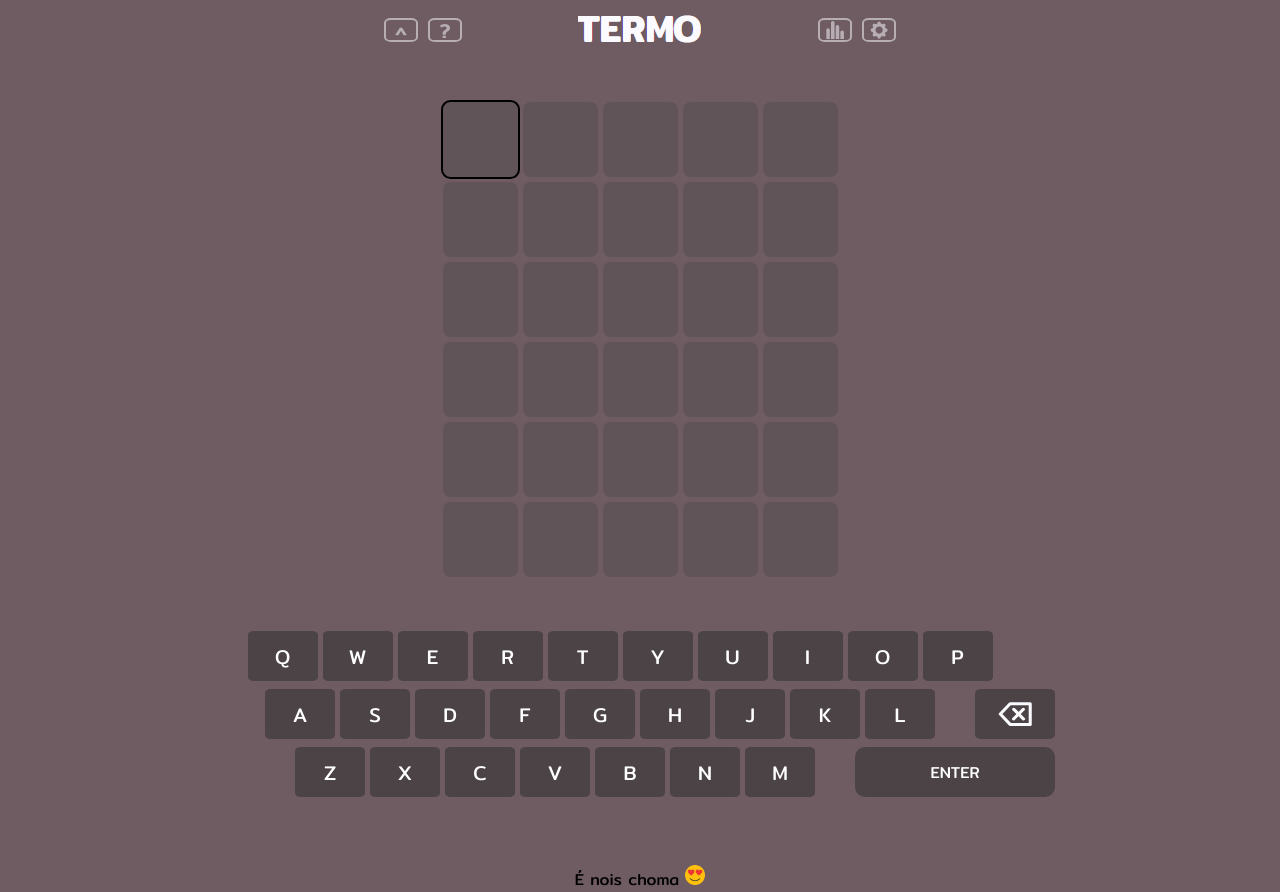
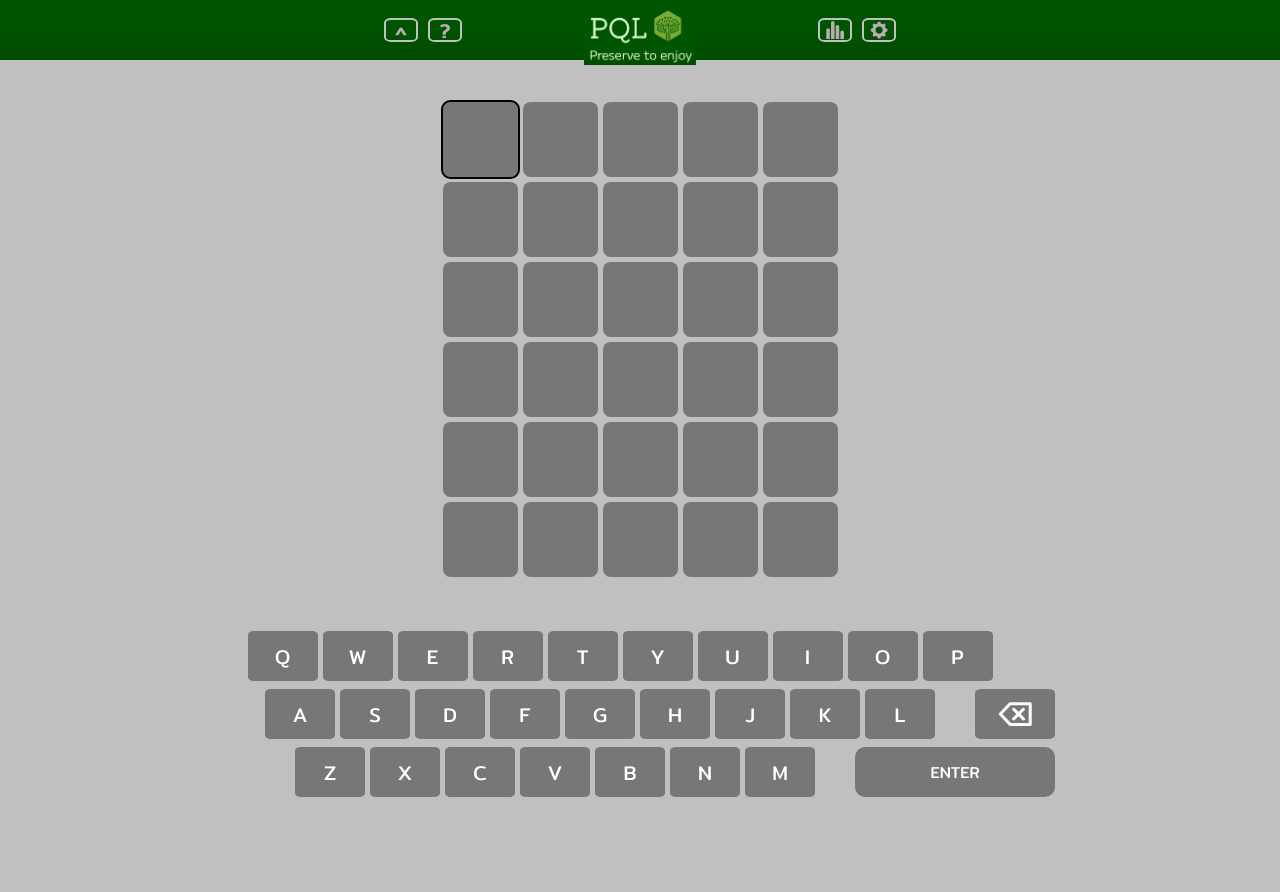
Before and after one commit to Felipecabreramarcon/projetotermo, a plain HTML site: page index.html in a window 1280 px wide. Drawn offline with Linux system fonts and the light colour scheme.

Commit message:
ajustando para projeto de extensão

```diff
--- a/index.html
+++ b/index.html
@@ -13,6 +13,9 @@
 </head>
 
 <body>
+    <div class="header">
+
+
         <header>
             <div class="header-icons-div a">
                 <div>
@@ -23,7 +26,7 @@
                 </div>
             </div>
             <div class="LOGO">
-            <img src="assets/image.png">
+                <img style="height: 55px;" src="assets/image copy 3.png">
             </div>
             <div class="header-icons-div b">
                 <div>
@@ -36,7 +39,7 @@
                 </div>
             </div>
         </header>
-
+    </div>
     <section>
         <div>
             <table>
@@ -135,7 +138,8 @@
     </div>
     </section>
 
-    <p class="assinatura">É nois choma <img style="height: 20px;" src="assets/image copy 2.png"> </p>
+    <p style="opacity: 0;" class="assinatura">É nois choma <img style="height: 20px;" src="assets/image copy 2.png">
+    </p>
 
     <script src="script.js"></script>
 </body>
--- a/script.js
+++ b/script.js
@@ -5,14 +5,15 @@
 let linha = 1;
 let del = document.getElementById('delete');
 function colocaLetra(event) {
-    let palavra = "COISA";
+    let palavra = "JUNIN ";
 
     if (cont <= teste) {
         if (cont < 29) {
             letras[cont + 1].style.outline = "2px solid black"
         } else {
             letras[cont].style.outline = "2px solid black"
-        } let temp = event.target.innerHTML;
+        }
+        let temp = event.target.innerHTML;
         letras[cont].innerHTML = temp;
         tentativa += temp;
         cont++;
@@ -52,12 +53,12 @@
 
     let limiteInferior = (linha - 1) * 5;
     let limiteSuperior = linha * 5;
-    // Verifique se o índice 'i' está dentro da linha atual
+
     if (i >= limiteInferior && i < limiteSuperior) {
         for (let j = 0; j < letras.length; j++) {
             letras[j].style.outline = 'none';
         }
-        // Aplique o estilo de seleção à letra clicada
+
         letras[i].style.outline = '2px solid black';
         cont = i;
     }
@@ -77,6 +78,10 @@
     letras[cont].innerHTML = '';
     if (cont > 0 && cont % 5 !== 0) {
 
+        tentativa.
+            console.log(tentativa);
+        atual = cont;
+
         letras[cont - 1].style.outline = "2px solid black";
         letras[cont].style.outline = "none"
         cont--;
--- a/style.css
+++ b/style.css
@@ -4,7 +4,7 @@
 }
 
 body {
-    background-color: #6e5c62;
+    background-color: rgb(192, 192, 192);
     height: 100vh;
     width: 100vw;
     margin: 0;
@@ -18,7 +18,17 @@
     overflow: hidden;
 }
 
+.header {
+    background: linear-gradient(180deg, rgba(0, 85, 0, 1) 36%, rgba(0, 75, 0, 1) 100%);
+    width: 100%;
+    display: flex;
+    justify-content: center;
+    align-items: center;
+    height: 20vh !important;
+}
+
 header {
+    background: linear-gradient(180deg, rgba(0, 85, 0, 1) 36%, rgba(0, 75, 0, 1) 100%);
     height: 5vh;
     width: 40%;
     padding: 10px 20px;
@@ -45,11 +55,12 @@
 .LOGO:hover {
 
     transition: 200ms ease-in-out;
-    transform: translateY(5px);
+
 }
 
 .header-icons-div div {
-    border: 2px solid #b7aeb4;
+    border: 2px solid rgb(192, 192, 192);
+    ;
     height: 50%;
     width: 30px;
     margin: 0;
@@ -131,7 +142,7 @@
 }
 
 section div table td {
-    background-color: #615458;
+    background-color: #777777;
     border-radius: 10%;
     height: 75px;
     display: flex;
@@ -153,7 +164,7 @@
     height: 75px;
     box-sizing: border-box;
     padding: 4px;
-    border: 6px solid#4C4347;
+    border: 6px solid #777777;
     background: transparent;
 }
 
@@ -179,7 +190,7 @@
 .tecla {
     height: 50px;
     width: 70px;
-    background-color: #4C4347;
+    background-color: #777777;
     text-align: center;
     margin: 0;
     display: flex;
@@ -362,7 +373,7 @@
     .delete {
         height: 50px;
         width: 50px !important;
-        background-color: #4C4347;
+        background-color: #777777;
         text-align: center;
         margin: 0;
         display: flex;
@@ -426,7 +437,7 @@
 .delete {
     height: 50px;
     width: 80px;
-    background-color: #4C4347;
+    background-color: #777777;
     text-align: center;
     margin: 0;
     display: flex;
@@ -462,7 +473,7 @@
     display: flex;
     justify-content: center;
     align-items: center;
-    background-color: #4C4347;
+    background-color: #777777;
     border-radius: 10PX;
     height: 50px;
     width: 200px;
```
Also changed, not shown: assets/image copy 3.png (added), assets/image.png (deleted). Lines whose indentation alone changed are shown as unchanged.
